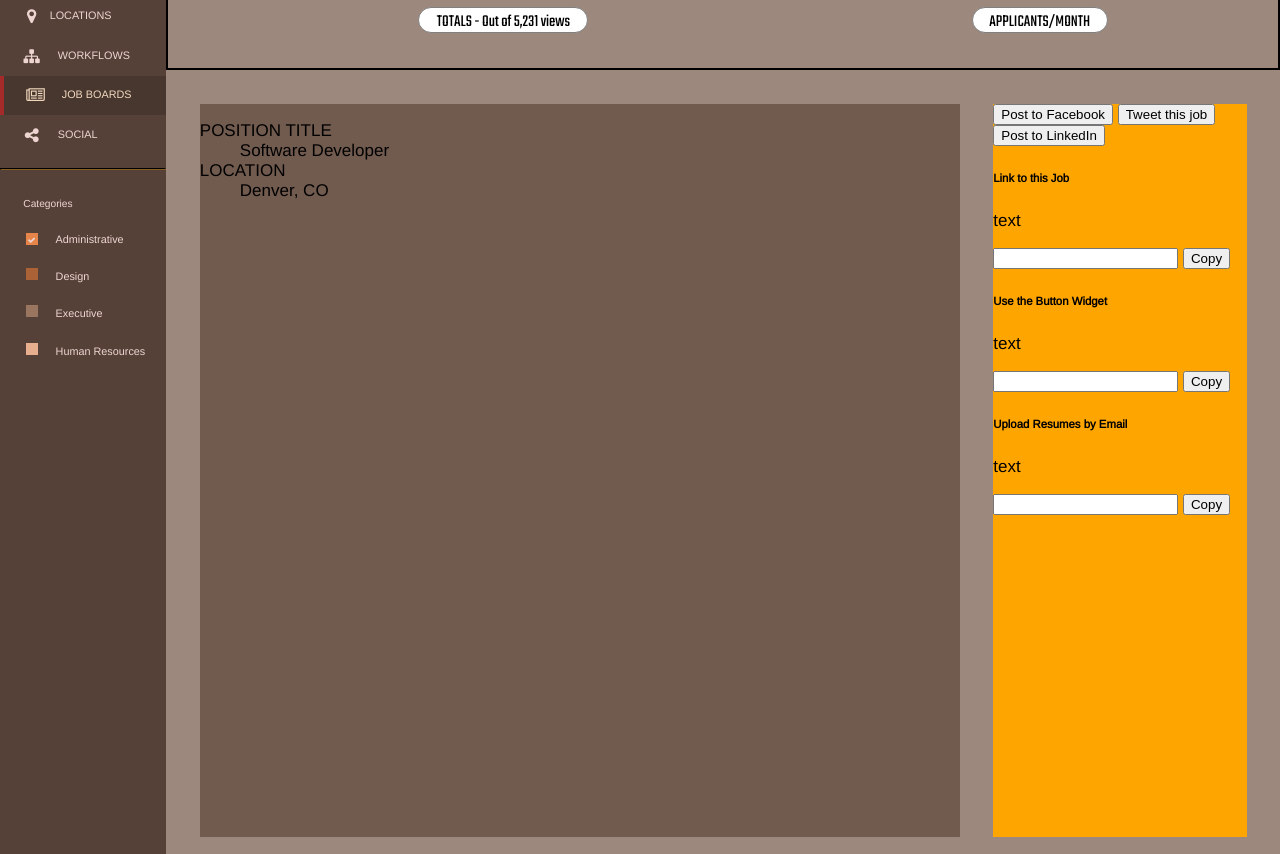
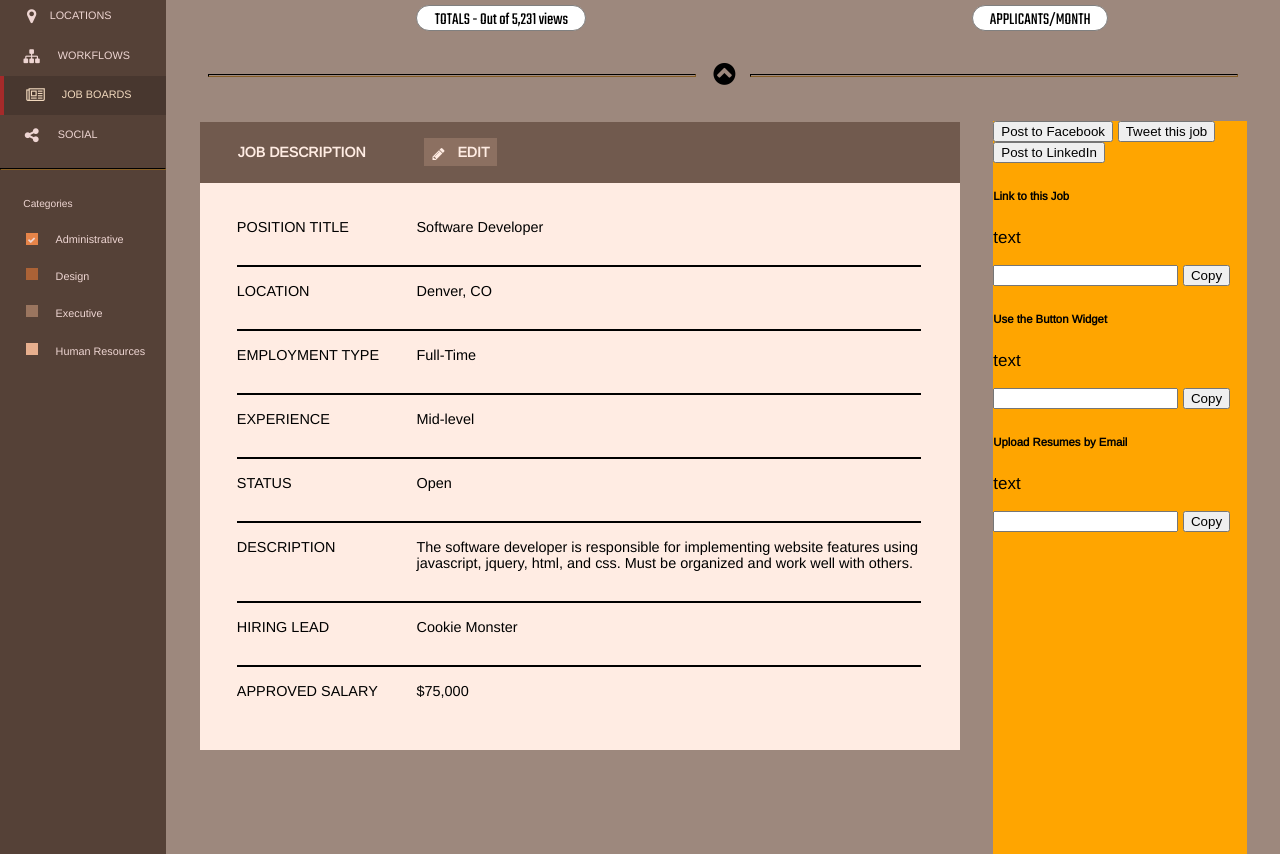
Before and after one commit to NatBee/nm-comp-challenge-3, a plain HTML site: page index.html in a window 1280 px wide. Shown: the part 493-1347 px from the top of the page. Drawn offline with nearby package versions, Linux system fonts and the light colour scheme.

Commit message:
Got the job description table built

```diff
--- a/index.html
+++ b/index.html
@@ -96,15 +96,36 @@
             <div class="graph-btn">APPLICANTS/MONTH</div>
           </div>
         </section>
-        <!-- <hr><hr> -->
+          <div class="mid-line">
+            <hr class=" mid mid-1">
+            <i class="fa fa-chevron-circle-up" aria-hidden="true"></i>
+            <hr class="mid mid-2">
+          </div>
         <section class="job">
           <article class="job-description">
+            <h1 class="top">JOB DESCRIPTION
+                <div class="top-btn"><i class="fa fa-pencil" aria-hidden="true"></i> EDIT</div>
+            </h1>
+            <section class="job-details">
               <dl>
                 <dt>POSITION TITLE</dt>
                 <dd>Software Developer</dd>
                 <dt>LOCATION</dt>
                 <dd>Denver, CO</dd>
+                <dt>EMPLOYMENT TYPE</dt>
+                <dd>Full-Time</dd>
+                <dt>EXPERIENCE</dt>
+                <dd>Mid-level</dd>
+                <dt>STATUS</dt>
+                <dd>Open</dd>
+                <dt>DESCRIPTION</dt>
+                <dd>The software developer is responsible for implementing website features using javascript, jquery, html, and css. Must be organized and work well with others.</dd>
+                <dt>HIRING LEAD</dt>
+                <dd>Cookie Monster</dd>
+                <dt class="last-dd">APPROVED SALARY</dt>
+                <dd class="last-dd">$75,000</dd>
               </dl>
+            </section>
           </article>
           <aside class="sm-links">
             <article>
--- a/styles.css
+++ b/styles.css
@@ -331,8 +331,7 @@ i.fa-icon-btn {
 .graphics {
   background: #9D887D;
   flex: 1 1 auto;
-  height: 321px;
-  border: 2px solid black;
+  height: 313px;
   display: flex;
 }
 
@@ -421,6 +420,24 @@ i.fa-icon-btn {
   margin: 11px 0px 0px 134px;
 }
 
+.mid-line {
+  background: #9D887D;
+  display: flex;
+}
+
+.mid {
+  border-color: #33240e;
+  width: 50%;
+}
+
+.mid-1 {
+  margin: 12px 15px 11px 42px;
+}
+
+.mid-2 {
+  margin: 12px 42px 11px 0px;
+}
+
 /*job description*/
 
 .job {
@@ -431,9 +448,68 @@ i.fa-icon-btn {
 }
 
 .job-description {
-  background: #715A4E;
-  margin: 3% 3%;
+  margin: 1% 3%;
   width: 75%;
+}
+
+.top {
+  background-color: #715A4E;
+  color: #FFECE3;
+  margin-bottom: 0;
+  padding: 22px 0px 22px 38px;
+}
+
+.top-btn {
+  background: #8C7061;
+  color: #FFECE3;
+  display: inline;
+  padding: 6px 7px 6px 0px;
+  margin: 0px 54px;
+}
+
+i.fa-pencil {
+  font-size: 1em;
+  margin: 0;
+  text-align: center;
+  vertical-align: middle;
+}
+
+.job-details {
+  background: #FFECE3;
+}
+
+dl {
+  display: flex;
+  flex-flow: row;
+  flex-wrap: wrap;
+  width: 100%;
+  margin: 0;
+  padding: 20px 32px 21px 37px;
+}
+
+dt {
+  font-size: .85em;
+  flex: 0 0 26%;
+  text-overflow: ellipsis;
+  overflow: hidden;
+  margin: 0;
+  border-bottom: 2px solid;
+  padding: 16px 0px 0px 0px;
+}
+
+dd {
+  flex:0 0 73%;
+  font-size: .85em;
+  margin: 0;
+  text-align: left;
+  text-overflow: ellipsis;
+  overflow: hidden;
+  padding: 16px 0px 30px 0px;
+  border-bottom: 2px solid;
+}
+
+.last-dd {
+  border-bottom: none;
 }
 
 /*social media links*/
```
Lines whose indentation alone changed are shown as unchanged.
